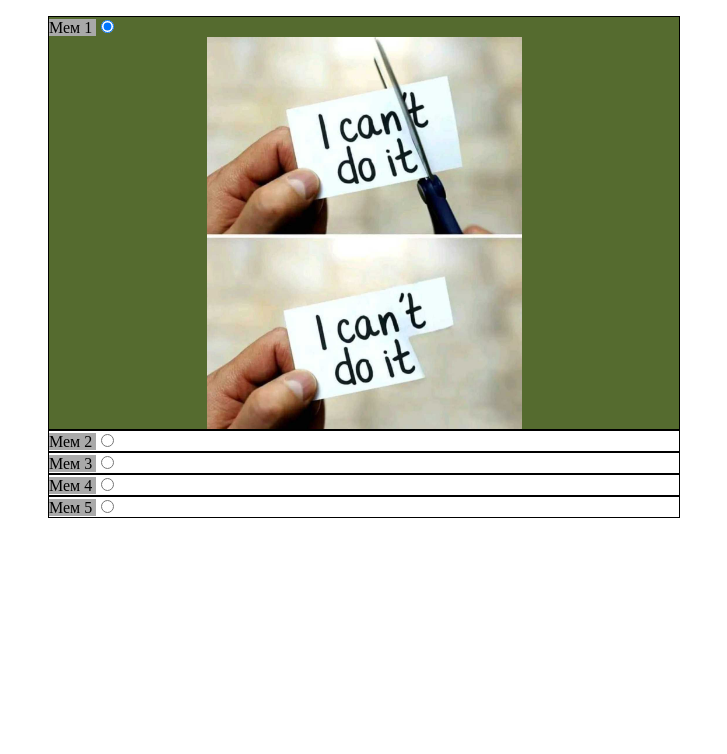
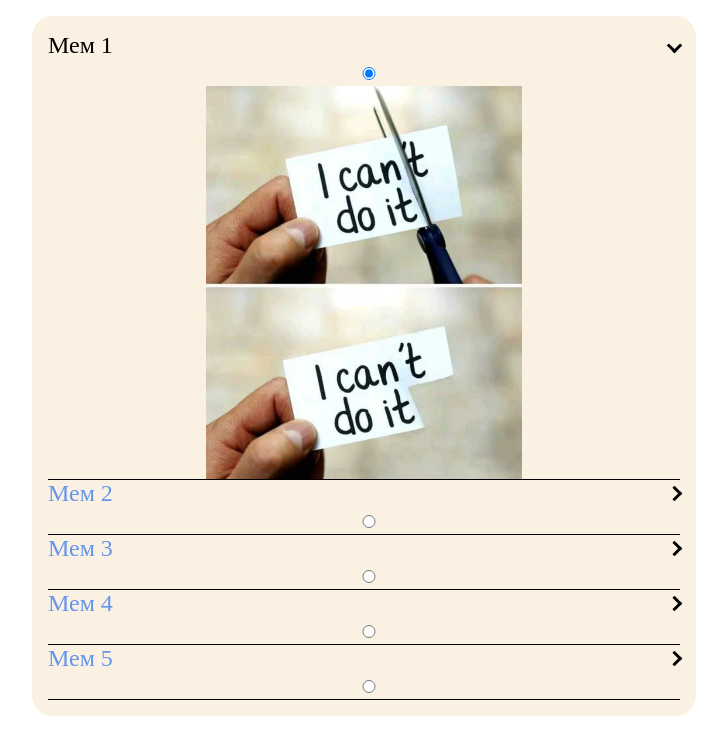
Before and after one commit to Veronikanos/cssBayan, a plain HTML site: page cssBayan/index.html in a window 1280 px wide. Shown: the whole page, without its empty margins (276-1003 px from the left). Drawn offline with Linux system fonts and the light colour scheme.

Commit message:
feat: add icons, style by hover (Sat, Mar 11, 2023 02:19:46 PM)

```diff
--- a/cssBayan/index.html
+++ b/cssBayan/index.html
@@ -13,7 +13,10 @@
     <main>
       <div class="memes-wrapper">
         <div class="mem-item">
-          <label class="mem-title" for="mem1">Мем 1 </label>
+          <div class="title-wrapper">
+            <label class="mem-title" for="mem1">Мем 1 </label>
+            <span class="icon-div"></span>
+          </div>
           <input
             class="mem-input"
             type="radio"
@@ -29,7 +32,10 @@
         </div>
 
         <div class="mem-item">
-          <label class="mem-title" for="mem2">Мем 2 </label>
+          <div class="title-wrapper">
+            <label class="mem-title" for="mem1">Мем 2 </label>
+            <span class="icon-div"></span>
+          </div>
           <input
             class="mem-input"
             type="radio"
@@ -44,7 +50,10 @@
         </div>
 
         <div class="mem-item">
-          <label class="mem-title" for="mem3">Мем 3 </label>
+          <div class="title-wrapper">
+            <label class="mem-title" for="mem1">Мем 3 </label>
+            <span class="icon-div"></span>
+          </div>
           <input
             class="mem-input"
             type="radio"
@@ -59,7 +68,10 @@
         </div>
 
         <div class="mem-item">
-          <label class="mem-title" for="mem4">Мем 4 </label>
+          <div class="title-wrapper">
+            <label class="mem-title" for="mem1">Мем 4 </label>
+            <span class="icon-div"></span>
+          </div>
           <input
             class="mem-input"
             type="radio"
@@ -74,7 +86,10 @@
         </div>
 
         <div class="mem-item">
-          <label class="mem-title" for="mem5">Мем 5 </label>
+          <div class="title-wrapper">
+            <label class="mem-title" for="mem1">Мем 5 </label>
+            <span class="icon-div"></span>
+          </div>
           <input
             class="mem-input"
             type="radio"
--- a/cssBayan/style.css
+++ b/cssBayan/style.css
@@ -1,6 +1,9 @@
 .memes-wrapper {
   max-width: 50%;
   margin: 1rem auto;
+  background-color: rgba(250, 235, 215, 0.699);
+  padding: 1rem;
+  border-radius: 3%;
 }
 
 /* .memes-wrapper:hover {
@@ -9,33 +12,78 @@
 } */
 
 .mem-item {
-  border: 0.1rem solid black;
+  border-bottom: 0.1rem solid black;
+  font-size: 1.5rem;
+  /* cursor: pointer; */
+}
+
+.mem-input:not(:checked) {
+  /* color: cornflowerblue; */
+}
+
+.mem-item:has(input[type='radio']:not(:checked)) {
+  /* color: cornflowerblue; */
+}
+
+.mem-item:hover {
+  cursor: pointer;
+}
+
+.icon-div {
+  display: block;
+  width: 0.5rem;
+  height: 0.5rem;
+  transform: rotate(45deg);
+  border-top: 0.2rem solid black;
+  border-right: 0.2rem solid black;
+  transition: transform 0.25s ease-in-out;
+}
+
+.memes-wrapper {
+  color: cornflowerblue;
+  transition: color 0.3s ease;
+}
+
+.memes-wrapper:hover {
+  color: black;
+}
+
+.mem-item:has(input[type='radio']:checked) {
+  color: black;
+}
+
+.mem-item:has(input[type='radio']:checked) .title-wrapper .icon-div,
+.mem-item:hover .title-wrapper .icon-div {
+  transform: rotate(135deg);
+}
+
+.memes-wrapper:hover ~ .mem-input:not(:checked) {
+  color: black;
 }
 
 .mem-title {
-  /* display: block; */
-  background-color: darkgray;
+  display: block;
 }
 
 .mem-input {
-  /* width: 100%;
-  appearance: none; */
+  width: 100%;
+  /* appearance: none; */
 }
 
 .mem-item:hover > .mem-image {
   width: 100%;
-  height: 100%;
-  transition: all 1s ease;
+  max-height: 100%;
+  transition: all 0.5s ease;
 }
 .mem-input:checked + .mem-image {
   width: 100%;
-  height: 100%;
+  max-height: 100%;
   transition: all 1s ease;
 }
 
 .mem-image {
   width: 0;
-  height: 0;
+  max-height: 0;
   margin: 0 auto;
   transition: all 0.5s ease;
 }
@@ -46,8 +94,15 @@
   margin: 0 auto;
 }
 
-.mem-item:has(input[type='radio']:checked) {
-  background-color: darkolivegreen;
+.icon {
+  width: 24px;
+  height: 24px;
+}
+
+.title-wrapper {
+  display: flex;
+  justify-content: space-between;
+  align-items: center;
 }
 
 /* @media(hover: hover){
```
